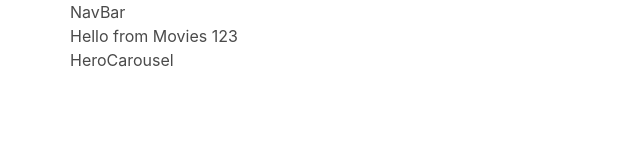
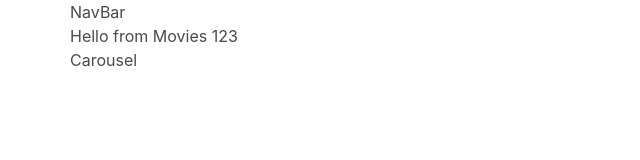
Before and after one commit to evfleet/movie-app, a Next.js app: page / in a window 1280 px wide. Shown: the top 160 px of the page, without its empty margins (0-640 px from the left). Built offline with nearby package versions, Linux system fonts and the light colour scheme.

Commit message:
refactor(client): rename carousel component

```diff
--- /dev/null
+++ b/components/Carousel/Carousel.tsx
@@ -0,0 +1,11 @@
+import React from "react";
+
+const Carousel: React.FunctionComponent = () => {
+  return (
+    <div>
+      <p>Carousel</p>
+    </div>
+  );
+};
+
+export default Carousel;
--- /dev/null
+++ b/components/Carousel/index.ts
@@ -0,0 +1 @@
+export { default } from "./Carousel";
--- a/components/HeroCarousel/HeroCarousel.tsx
+++ /dev/null
@@ -1,11 +0,0 @@
-import React from "react";
-
-const HeroCarousel: React.FunctionComponent = () => {
-  return (
-    <div>
-      <p>HeroCarousel</p>
-    </div>
-  );
-};
-
-export default HeroCarousel;
--- a/components/HeroCarousel/index.ts
+++ /dev/null
@@ -1 +0,0 @@
-export { default } from "./HeroCarousel";
--- a/pages/index.tsx
+++ b/pages/index.tsx
@@ -1,12 +1,12 @@
 import React from "react";
 
 import Layout from "../components/Layout";
-import HeroCarousel from "../components/HeroCarousel";
+import Carousel from "../components/Carousel";
 
 const IndexPage = () => (
   <Layout container={true}>
     <p>Hello from Movies 123</p>
-    <HeroCarousel />
+    <Carousel />
   </Layout>
 );
 
```
